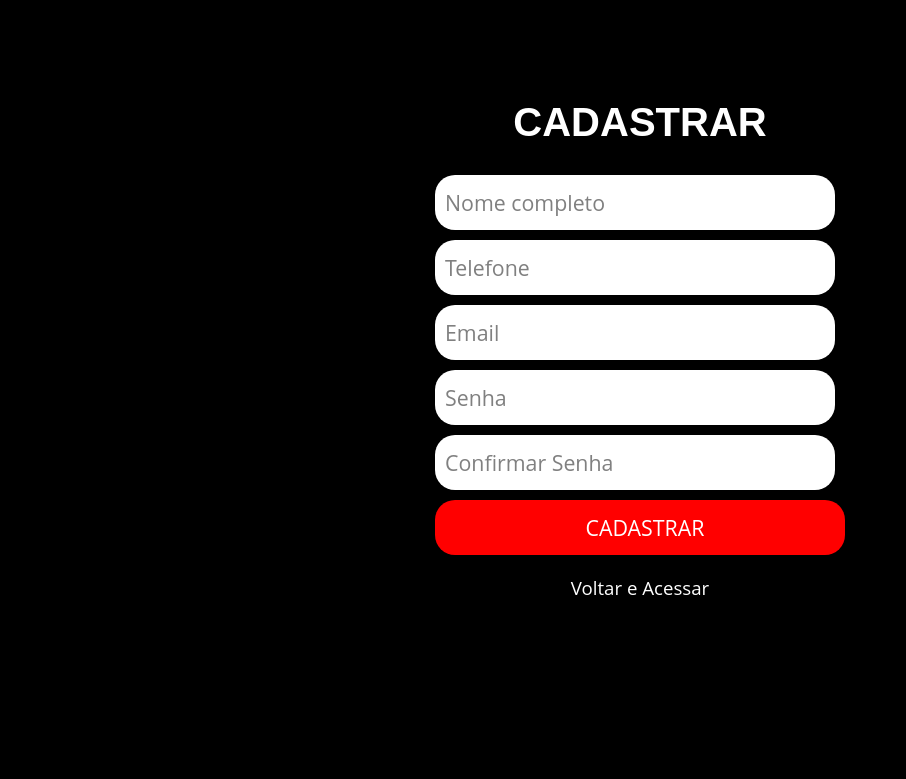
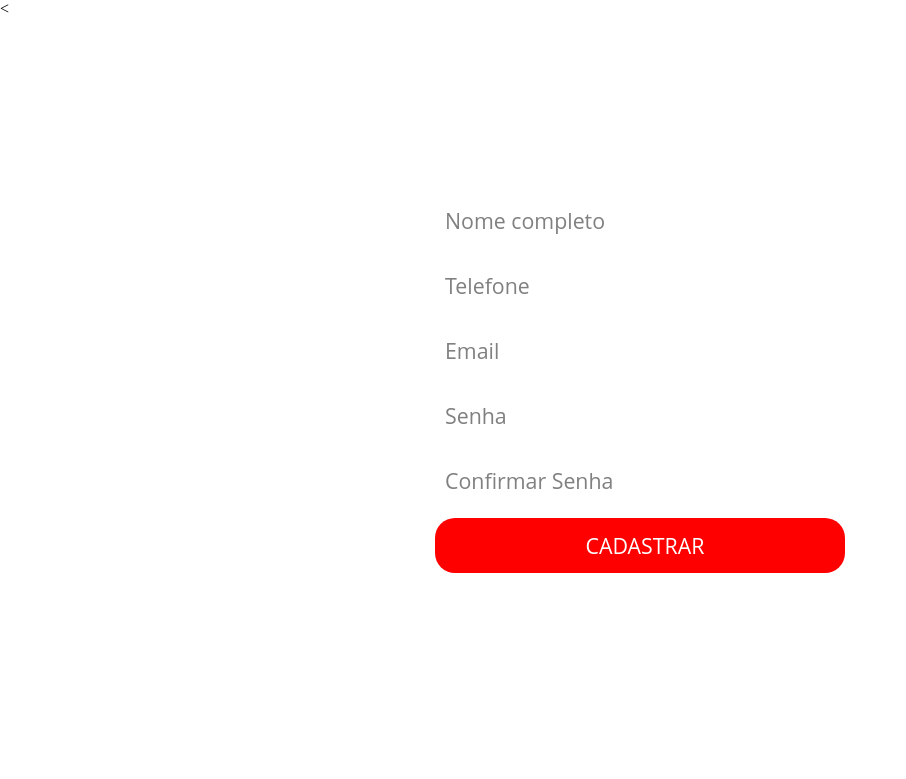
Before and after one commit to fabiogarbellotte/formulario-pdo, a PHP site: page /cadastrar.php in a window 1280 px wide. Shown: the top 779 px of the page, without its empty margins (0-906 px from the left). Run offline with PHP 8.4, Linux system fonts and the light colour scheme.

Commit message:
formulario

```diff
--- a/cadastrar.php
+++ b/cadastrar.php
@@ -1,7 +1,6 @@
 <<?php
     require_once 'Usuario.php';
     $u = new Usuario;
-    echo "ola";
 ?>
 <!DOCTYPE html>
 <html lang="pt-br">
--- a/stilo.css
+++ b/stilo.css
@@ -3,8 +3,7 @@
     padding: 0px;
 }
 body{
-   background-color: black;
-   background-repeat: no-repeat;
+   background-color: white;
 }
 div{
     width: 430px;
```
